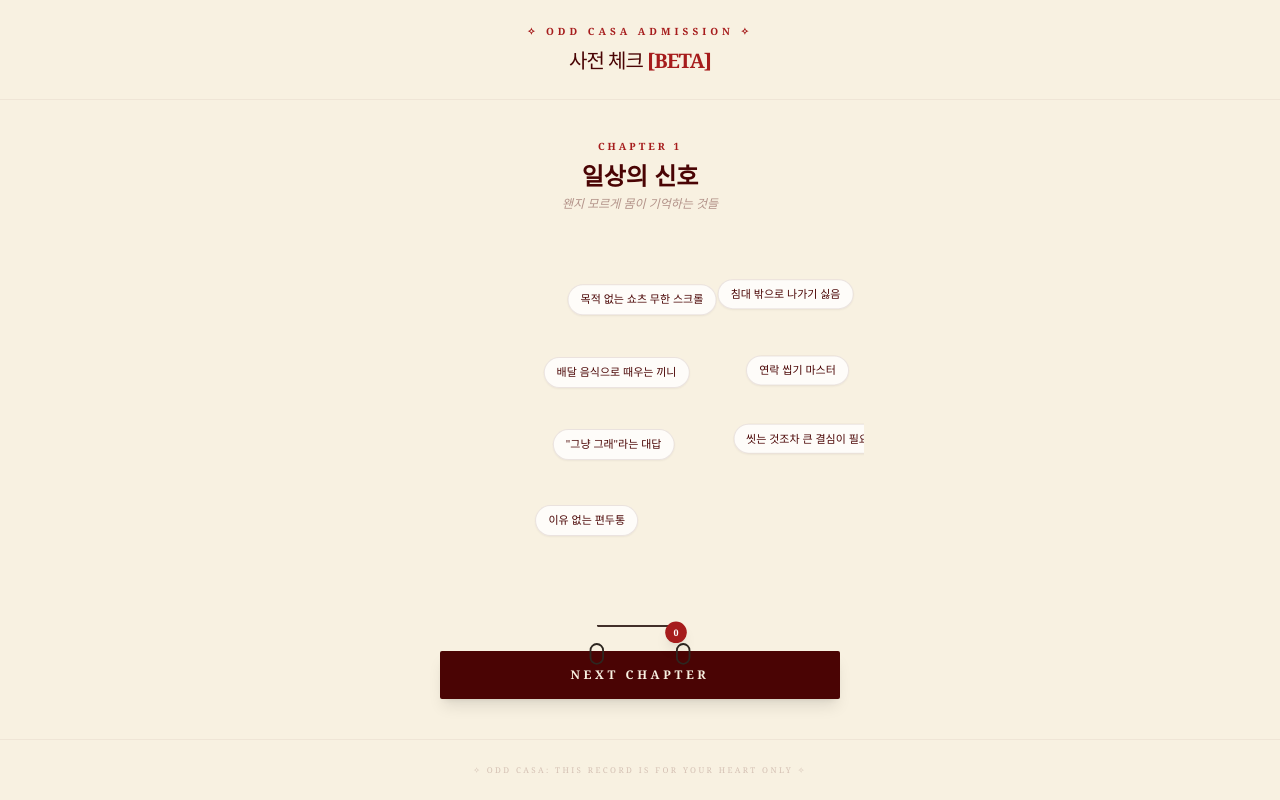
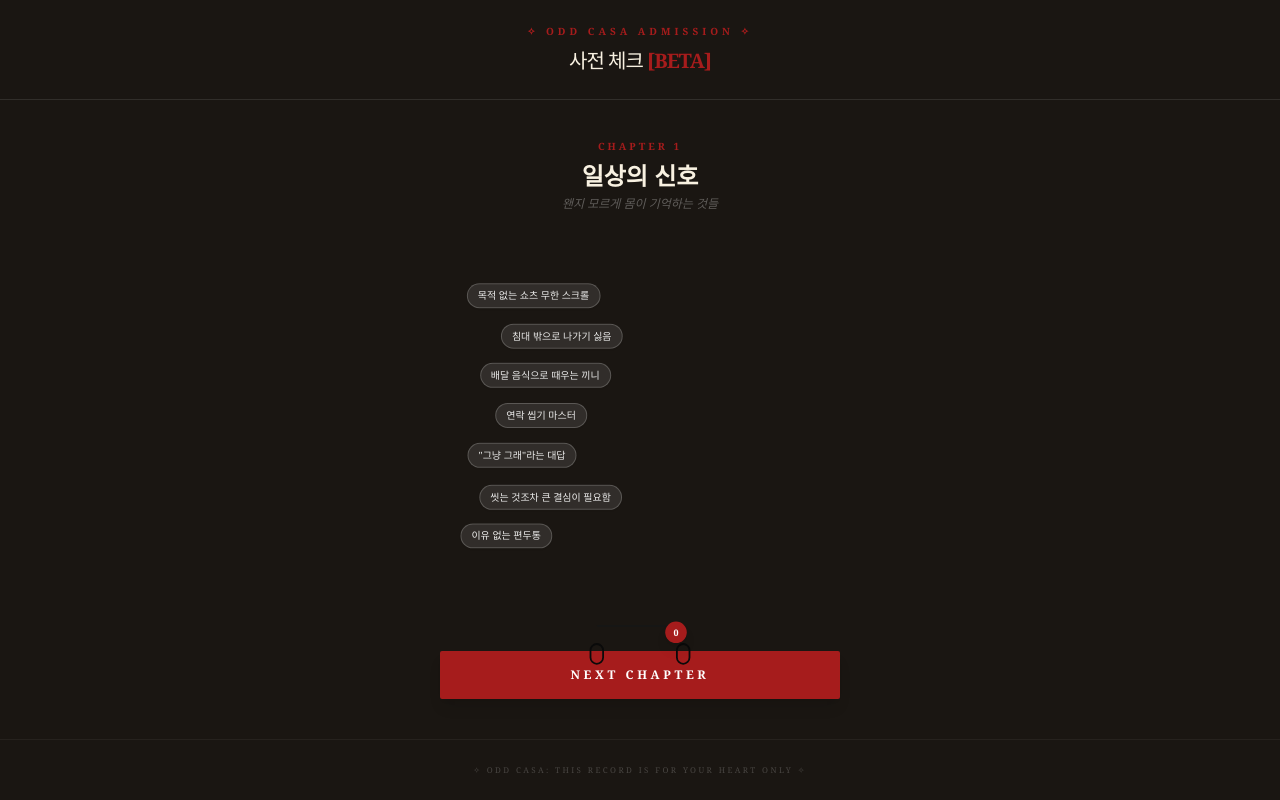
Before and after one commit to nicedaycyj-star/oddcasa, a React (Vite) app: page / in a window 1280 px wide. Both pictures are taken after a click on the button "항아리 챙기기". Built offline with nearby package versions, Linux system fonts and the light colour scheme.

Commit message:
Update App.jsx

```diff
--- a/src/App.jsx
+++ b/src/App.jsx
@@ -30,24 +30,19 @@ const CHAPTERS = [
 ];
 
 const FloatingKeyword = ({ text, index, onClick }) => {
-  // 중앙 쏠림 및 겹침 방지를 위한 격자형 배치 기반 랜덤 좌표
+  // 사용자의 요청대로 배치 기준을 아예 왼쪽 끝(left: 5%~25% 사이)으로 설정
   const [coords] = useState(() => {
-    // 7개 키워드를 위해 2열 4행 슬롯 구성
-    const col = index % 2; // 0, 1
-    const row = Math.floor(index / 2); // 0, 1, 2, 3
-
-    // 왼쪽 열은 25% 중심, 오른쪽 열은 75% 중심
-    const leftBase = col === 0 ? 28 : 72;
-    // 행별 높이 조절 (상단 15%부터 시작)
-    const topBase = 15 + (row * 20);
+    // 7개 키워드를 위해 세로로 나열하여 겹침을 방지하고 왼쪽 끝에 붙임
+    const leftBase = 5 + (Math.random() * 10); // 5% ~ 15% 사이로 극단적으로 왼쪽에 붙임
+    const topBase = 15 + (index * 11); // 위아래로 순차적 배치
 
     return {
-      left: `${leftBase + (Math.random() * 10 - 5)}%`,
-      top: `${topBase + (Math.random() * 5 - 2.5)}%`,
-      randomX: Math.random() * 8 - 4,
-      randomY: Math.random() * 8 - 4,
-      duration: 7 + Math.random() * 3,
-      delay: Math.random() * 1.5
+      left: `${leftBase}%`,
+      top: `${topBase}%`,
+      randomX: Math.random() * 4 - 2,
+      randomY: Math.random() * 4 - 2,
+      duration: 6 + Math.random() * 2,
+      delay: Math.random() * 1
     };
   });
 
@@ -61,17 +56,17 @@ const FloatingKeyword = ({ text, index, onClick }) => {
         x: [0, coords.randomX, 0],
         y: [0, coords.randomY, 0]
       }}
-      exit={{ scale: 0, y: 30, opacity: 0 }}
+      exit={{ scale: 0, x: -20, opacity: 0 }}
       transition={{
         x: { duration: coords.duration, repeat: Infinity, ease: "easeInOut", delay: coords.delay },
-        y: { duration: coords.duration * 1.2, repeat: Infinity, ease: "easeInOut", delay: coords.delay },
+        y: { duration: coords.duration * 1.1, repeat: Infinity, ease: "easeInOut", delay: coords.delay },
         opacity: { duration: 0.2 }
       }}
-      className="absolute px-3 py-1.5 bg-white/80 border border-[#4a0404]/10 rounded-full shadow-sm text-[11px] font-medium text-[#4a0404] whitespace-nowrap active:bg-[#4a0404] active:text-white transition-all z-10"
+      className="absolute px-2.5 py-1 bg-white/10 border border-white/20 rounded-full shadow-sm text-[10px] font-medium text-white/90 whitespace-nowrap active:bg-white active:text-black transition-all z-10"
       style={{
         left: coords.left,
         top: coords.top,
-        transform: 'translateX(-50%)'
+        textAlign: 'left'
       }}
     >
       {text}
@@ -111,10 +106,10 @@ export default function App() {
   };
 
   return (
-    <div className="min-h-screen bg-[#f8f1e1] text-[#4a0404] font-serif selection:bg-[#4a0404] selection:text-white overflow-hidden flex flex-col">
+    <div className="min-h-screen bg-[#1a1612] text-[#f8f1e1] font-serif selection:bg-[#f8f1e1] selection:text-black overflow-hidden flex flex-col">
 
       {/* Header */}
-      <header className="p-6 flex flex-col items-center z-10 space-y-2 border-b border-[#4a0404]/5">
+      <header className="p-6 flex flex-col items-center z-10 space-y-2 border-b border-white/10">
         <div className="flex items-center gap-3 text-[10px] tracking-[0.4em] text-[#a61c1c] uppercase font-bold">
           <span>✧ ODD CASA ADMISSION ✧</span>
         </div>
@@ -135,11 +130,11 @@ export default function App() {
               className="flex-1 flex flex-col justify-center items-center text-center space-y-10"
             >
               <div className="space-y-6">
-                <h1 className="text-4xl font-bold leading-tight text-[#4a0404]">
+                <h1 className="text-4xl font-bold leading-tight text-[#f8f1e1]">
                   요즘 진짜 어때요?<br />
-                  <span className="text-[#a61c1c] italic underline decoration-[#a61c1c]/10 underline-offset-8">숨겨진 진심</span>을 찾아봐요.
+                  <span className="text-[#a61c1c] italic underline decoration-[#a61c1c]/30 underline-offset-8">숨겨진 진심</span>을 찾아봐요.
                 </h1>
-                <p className="text-[#4a0404]/50 leading-relaxed text-sm">
+                <p className="text-white/40 leading-relaxed text-sm">
                   내 마음을 스쳐 지나가는 말들을<br />
                   항아리에 툭, 담아보세요.
                 </p>
@@ -148,7 +143,7 @@ export default function App() {
                 whileHover={{ scale: 1.02 }}
                 whileTap={{ scale: 0.98 }}
                 onClick={() => setStep('collection')}
-                className="px-10 py-4 bg-[#4a0404] text-[#f8f1e1] rounded-sm font-bold shadow-xl tracking-[0.3em] text-xs uppercase"
+                className="px-10 py-4 bg-[#a61c1c] text-white rounded-sm font-bold shadow-xl tracking-[0.3em] text-xs uppercase"
               >
                 항아리 챙기기
               </motion.button>
@@ -166,7 +161,7 @@ export default function App() {
               <div className="mt-8 text-center shrink-0">
                 <span className="text-[#a61c1c] font-bold text-[10px] uppercase tracking-[0.3em]">Chapter {currentChapter + 1}</span>
                 <h2 className="text-2xl font-bold mt-1">{CHAPTERS[currentChapter].title}</h2>
-                <p className="text-[#4a0404]/40 text-xs mt-1 italic">{CHAPTERS[currentChapter].description}</p>
+                <p className="text-white/30 text-xs mt-1 italic">{CHAPTERS[currentChapter].description}</p>
               </div>
 
               {/* Floating Area */}
@@ -186,22 +181,22 @@ export default function App() {
                   <motion.div
                     initial={{ opacity: 0 }}
                     animate={{ opacity: 1 }}
-                    className="absolute inset-0 flex items-center justify-center text-[#4a0404]/20 italic text-xs"
+                    className="absolute inset-0 flex items-center justify-center text-white/20 italic text-xs"
                   >
                     이 챕터의 마음을 모두 담았습니다.
                   </motion.div>
                 )}
               </div>
 
-              {/* Bottom UI */}
+              {/* Bottom UI - Jar (Black Cauldron with Orange Bubbling) */}
               <div className="pb-10 pt-4 flex flex-col items-center gap-6 shrink-0">
                 <div className="relative scale-90">
                   <div className="absolute -top-1 -right-1 w-6 h-6 bg-[#a61c1c] rounded-full flex items-center justify-center text-white text-[10px] font-bold shadow-lg z-20">
                     {selectedItems.length}
                   </div>
 
-                  {/* Cauldron Design */}
-                  <div className="relative w-24 h-18 bg-[#2d2620] rounded-b-[35px] rounded-t-[8px] border-b-2 border-[#4a0404]/20 shadow-xl overflow-hidden">
+                  {/* Cauldron Design Restored */}
+                  <div className="relative w-24 h-18 bg-[#0a0a0a] rounded-b-[35px] rounded-t-[8px] border-b-2 border-white/5 shadow-2xl overflow-hidden">
                     <motion.div
                       animate={{ height: `${Math.min(selectedItems.length * 6, 85)}%` }}
                       className="absolute bottom-0 w-full bg-gradient-to-t from-[#ea580c] to-[#f59e0b] opacity-90 transition-all duration-700"
@@ -216,15 +211,15 @@ export default function App() {
                          />
                        ))}
                     </div>
-                    <div className="absolute top-0 w-full h-2 bg-[#1a1612] rounded-t-[8px]" />
+                    <div className="absolute top-0 w-full h-2 bg-[#1a1a1a] rounded-t-[8px]" />
                   </div>
-                  <div className="absolute -left-2 top-5 w-4 h-6 border-2 border-[#2d2620] rounded-full -z-10" />
-                  <div className="absolute -right-2 top-5 w-4 h-6 border-2 border-[#2d2620] rounded-full -z-10" />
+                  <div className="absolute -left-2 top-5 w-4 h-6 border-2 border-[#0a0a0a] rounded-full -z-10" />
+                  <div className="absolute -right-2 top-5 w-4 h-6 border-2 border-[#0a0a0a] rounded-full -z-10" />
                 </div>
 
                 <button
                   onClick={nextChapter}
-                  className="w-full py-4 bg-[#4a0404] text-[#f8f1e1] rounded-sm font-bold tracking-[0.3em] shadow-lg active:scale-95 transition-all uppercase text-xs"
+                  className="w-full py-4 bg-[#a61c1c] text-white rounded-sm font-bold tracking-[0.3em] shadow-lg active:scale-95 transition-all uppercase text-xs"
                 >
                   {currentChapter < CHAPTERS.length - 1 ? "Next Chapter" : "Close Jar"}
                 </button>
@@ -246,13 +241,13 @@ export default function App() {
 
                 <div className="space-y-2">
                   <p className="text-[#4a0404]/30 font-bold uppercase tracking-widest text-[9px]">Admission Summary</p>
-                  <h2 className="text-3xl font-bold">
+                  <h2 className="text-3xl font-bold text-[#4a0404]">
                     "{selectedItems.length} Pieces"
                   </h2>
                 </div>
 
-                <div className="p-5 bg-[#f8f1e1]/50 rounded border border-[#4a0404]/5">
-                  <p className="text-[#4a0404]/70 leading-relaxed text-xs italic">
+                <div className="p-5 bg-[#f8f1e1]/50 rounded border border-[#4a0404]/5 text-[#4a0404]">
+                  <p className="leading-relaxed text-xs italic">
                     {selectedItems.length > 10
                       ? "지금은 마음의 방어막이 조금 얇아진 상태군요. 괜찮은 척하느라 에너지를 많이 썼을 거예요. 오늘은 아무것도 증명하지 않아도 돼요."
                       : "생각보다 덤덤하게 잘 지나오고 있네요. 하지만 항아리에 담은 것만으로도 고민의 실체는 조금 더 선명해졌을 거예요."}
@@ -277,8 +272,8 @@ export default function App() {
         </AnimatePresence>
       </main>
 
-      <footer className="p-6 text-center border-t border-[#4a0404]/5">
-        <p className="text-[8px] text-[#4a0404]/20 tracking-[0.3em] uppercase">
+      <footer className="p-6 text-center border-t border-white/5">
+        <p className="text-[8px] text-white/20 tracking-[0.3em] uppercase">
           ✧ odd casa: this record is for your heart only ✧
         </p>
       </footer>
```
